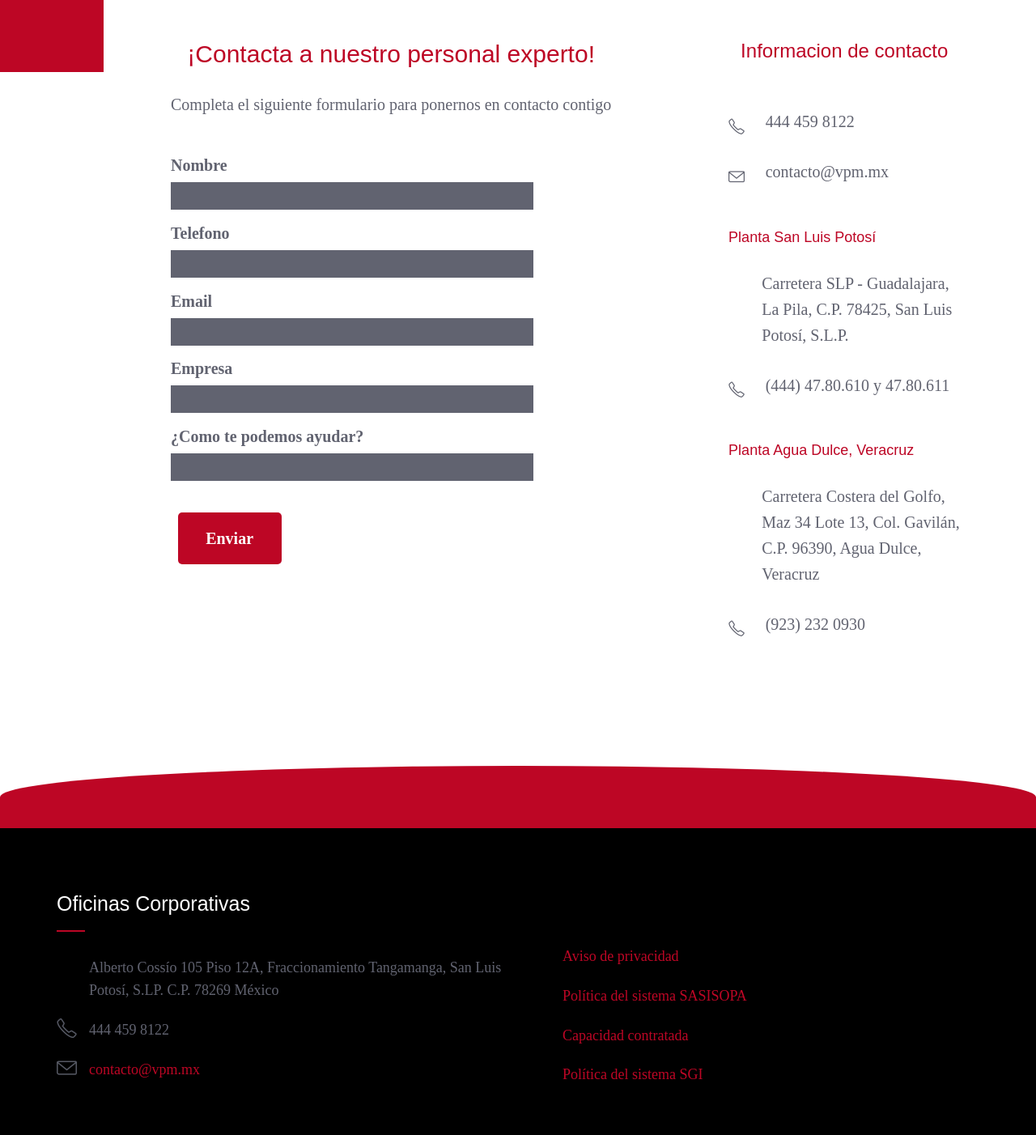
After one commit to jaundeigosl/vpm-landing-page, a PHP site: page /pages/contactanos.html in a window 1280 px wide. The commit adds this page. Shown: the part 901-2303 px from the top of the page at 81% size. Run offline with PHP 8.4, Linux system fonts and the light colour scheme; some libraries are stand-ins or nearby versions; some web fonts are replaced.

Commit message:
contactanos section

```diff
--- a/css/style.css
+++ b/css/style.css
@@ -120,6 +120,11 @@ h1, h2, h3, h4, h5, h6 {
   text-align: center;
   align-content: center;
 }
+
+#fh5co-header #navbar li a span:hover{
+  color:white;
+}
+
 @media screen and (max-width: 992px) {
   #fh5co-header #navbar li a {
     padding-left: 10px !important;
--- a/js/main.js
+++ b/js/main.js
@@ -65,32 +65,10 @@
 	// Reflect scrolling in navigation
 	var navActive = function(section) {
 
-		var $el = $('#navbar > ul');
-		$el.find('li').removeClass('active');
-
-
 	};
 
 	var navigationSection = function() {
 
-		var $section = $('section[data-section]');
-
-		$section.waypoint(function(direction) {
-
-		  	if (direction === 'down') {
-		    	navActive($(this.element).data('section'));
-		  	}
-		}, {
-	  		offset: '150px'
-		});
-
-		$section.waypoint(function(direction) {
-		  	if (direction === 'up') {
-		    	navActive($(this.element).data('section'));
-		  	}
-		}, {
-		  	offset: function() { return -$(this.element).height() + 155; }
-		});
 
 	};
 
--- /dev/null
+++ b/pages/contactanos.css
@@ -0,0 +1,149 @@
+#fh5co-home .text-inner h2{
+    color: white !important;
+}
+
+#fondo{
+    padding-top: 4vw;
+    opacity: 0.85;
+}
+
+#formulario-contacto{
+    width: 100%;
+    height:80vw;
+    padding-top: 4vw;
+    background-color: white;
+    position: relative;
+}
+
+#espacio-blanco{
+    position: absolute;
+    width: 10vw;
+    height: 10vw;
+    background-color: #BD0625;
+    top: -3vw;
+}
+
+
+#espacio-blanco-fondo{
+    position: absolute;
+    width: 100%;
+    height: 6vw;
+    background-color: #BD0625;
+    top: 74vw;
+    left: 0;
+    border-top-left-radius: 50%;
+    border-top-right-radius: 50%;
+}
+
+
+#formulario-contacto .col-lg-8{
+    padding-left: 10vw;
+    margin-bottom: 10vw;
+    text-align: center;
+}
+
+#formulario-contacto .col-lg-3{
+    padding-left: 2vw;
+}
+
+#formulario-contacto .col-lg-3 .row h3{
+    padding-left: 4vw;
+}
+
+#formulario-contacto .col-lg-3 .row .bar{
+    width: 5vw;
+    border-bottom: solid white 0.2vw;
+    margin-left: 4vw;
+}
+
+.contacto{
+    padding-left: 4vw;
+    padding-top: 2vw;
+}
+
+.contacto-container{
+    display: flex;
+    align-items: center;
+}
+
+.contacto-container i{
+    padding-bottom: 1.5vw;
+    margin-right: 2vw;
+}
+
+.campo-contacto {
+    margin-top: 1vw;
+    margin-bottom: 1vw;
+    text-align: start;
+    padding-left: 10vw;
+}
+
+.campo-contacto input{
+    width: 35vw;
+    color: white;
+    border:0;
+    background-color: #616370;
+}
+
+#boton-fila {
+    display: flex;
+    justify-content: start;
+    padding-left: 9.5vw;
+
+}
+
+button{
+    margin-top:2vw;
+    background-color: #BD0625;
+    color:white;
+    width: 10vw;
+    height: 5vw;
+    font-weight: 800;
+    border-radius: 0.5rem;
+    border:0;
+}
+
+button:hover{
+    transform: transition all 0.3 ease;
+    background-color: #3FA52A;
+    color: black;
+}
+
+@media screen and (max-width: 1200px){
+    #formulario-contacto{
+        height: 125vw;
+    }
+    #formulario-contacto .col-lg-8{
+        padding-left: 5vw;
+        padding-right: 5vw;
+    }
+
+    .campo-contacto {
+    text-align: center;
+    padding-left: 0vw;
+}
+
+    #boton-fila {
+    display: flex;
+    justify-content: center;
+    padding-right: 34vw;
+
+}
+
+#espacio-blanco-fondo{
+
+    top: 120vw;
+
+}
+}
+@media screen and (max-width: 1100px){
+#formulario-contacto{
+        height: 140vw;
+    }
+    #espacio-blanco-fondo{
+
+    top: 135vw;
+
+}
+
+}
--- /dev/null
+++ b/pages/contactanos.html
@@ -0,0 +1,255 @@
+<!DOCTYPE html>
+<html class="no-js">
+	<head>
+	<meta charset="utf-8">
+	<meta http-equiv="X-UA-Compatible" content="IE=edge">
+	<title>VPM &mdash; Gas Natural</title>
+	<meta name="viewport" content="width=device-width, initial-scale=1">
+	<meta name="description" content="VPM Empresa de Gas Natural" />
+	<meta name="keywords" content="free html5, free template, free bootstrap, html5, css3, mobile first, responsive" />
+	<meta name="author" content="FreeHTML5.cO" />
+
+	<!-- Place favicon.ico and apple-touch-icon.png in the root directory -->
+	<link rel="shortcut icon" href="favicon.ico">
+
+	<link href="https://fonts.googleapis.com/css?family=Open+Sans:400,700|Prata" rel="stylesheet">
+
+	<!-- Animate.css -->
+	<link rel="stylesheet" href="../css/animate.css">
+	<!-- Icomoon Icon Fonts-->
+	<link rel="stylesheet" href="../css/icomoon.css">
+	<!-- Simple Line Icons -->
+	<link rel="stylesheet" href="../css/simple-line-icons.css">
+	<!-- Bootstrap  -->
+	<link rel="stylesheet" href="../css/bootstrap.css">
+	<!-- Owl Carousel  -->
+	<link rel="stylesheet" href="../css/owl.carousel.min.css">
+	<link rel="stylesheet" href="../css/owl.theme.default.min.css">
+	<!-- Style -->
+	<link rel="stylesheet" href="../css/style.css">
+    <link rel="stylesheet" href="contactanos.css">
+
+	<!-- Modernizr JS -->
+	<script src="js/modernizr-2.6.2.min.js"></script>
+
+	</head>
+
+	<body>
+	<header role="banner" id="fh5co-header">
+
+		<nav class="navbar navbar-default">
+			<div class="container">
+				<div class="navbar-header">
+					<!-- Mobile Toggle Menu Button -->
+					<a href="#" class="js-fh5co-nav-toggle fh5co-nav-toggle" data-toggle="collapse" data-target="#navbar" aria-expanded="false" aria-controls="navbar"><i></i></a>
+					<a class="navbar-brand" href="index.html"><img id="navbar-logo" src="../images/vpm logo.png"></a>
+				</div>
+
+				<div id="navbar" class="navbar-collapse collapse">
+					<ul class="nav navbar-nav navbar-right">
+						<li><a href="../index.html"><span>Home</span></a></li>
+						<li><a href=""><span>Quienes Somos</span></a></li>
+						<li><a href=""><span>Como lo hacemos</span></a></li>
+						<li><a href=""><span>Beneficios</span></a></li>
+						<li><a href=""><span>Clientes y Alianzas</span></a></li>
+						<li><a href=""><span>Infraestructura</span></a></li>
+						<li><a href=""><span>Bolsa de Trabajo</span></a></li>
+						<li><a href="contactanos.html"><span>Contactanos</span></a></li>
+					</ul>
+				</div>
+			</div>
+		</nav>
+
+	</header>
+
+	<section id="fh5co-home" data-section="home" style="background-image: url(images/full_image_3.jpg);" data-stellar-background-ratio="0.5">
+		<div class="overlay">
+			<!-- <video muted autoplay loop preload="auto" src="video/HD - Drone YPM.mp4"> </video> -->
+			<img id="fondo" src="../images/YPM-SESION-09218 GPS.jpg">
+		</div>
+
+		<div class="container">
+			<div class="text-wrap">
+				<div class="text-inner">
+					<div class="row">
+						<div class="col-md-10 col-md-offset-1 to-animate">
+							<h1>Contactanos</h1>
+							<h2 id="subtitulo">Atencion al cliente personalizada para tus necesidades</h2>
+						</div>
+					</div>
+				</div>
+			</div>
+		</div>
+	</section>
+
+    <section id="formulario-contacto">
+        <div id="espacio-blanco">
+
+        </div>
+        <div class="col-lg-8">
+            <div class="row">
+                <h2>¡Contacta a nuestro personal experto!</h2>
+            </div>
+            <div class="row">
+                <p>Completa el siguiente formulario para ponernos en contacto contigo</p>
+            </div>
+            <div class="row">
+                <form>
+                    <div class="row campo-contacto">
+                        <div class="row">
+                            <label> Nombre</label>
+                        </div>
+                        <div class="row">
+                            <input type="text">
+                        </div>
+                    </div>
+
+                    <div class="row campo-contacto">
+                        <div class="row">
+                            <label>Telefono</label>
+                        </div>
+                        <div class="row">
+                            <input type="text">
+                        </div>
+                    </div>
+
+                    <div class="row campo-contacto">
+                        <div class="row">
+                            <label>Email</label>
+                        </div>
+                        <div class="row">
+                            <input type="text">
+                        </div>
+                    </div>
+
+                    <div class="row campo-contacto">
+                        <div class="row">
+                            <label> Empresa</label>
+                        </div>
+                        <div class="row">
+                            <input type="text">
+                        </div>
+                    </div>
+
+                    <div class="row campo-contacto">
+                        <div class="row">
+                            <label> ¿Como te podemos ayudar?</label>
+                        </div>
+                        <div class="row">
+                            <input type="text">
+                        </div>
+                    </div>
+                    <div id="boton-fila" class="row">
+                        <button>
+                            Enviar
+                        </button>
+                    </div>
+                </form>
+            </div>
+
+        </div>
+        <div class="col-lg-3">
+            <div class="row">
+                <h3> Informacion de contacto</h3>
+                <div class="bar"></div>
+            </div>
+
+            <div class="row contacto">
+                <div class="row contacto-container">
+                    <i class="icon-phone"></i><p>444 459 8122</p>
+                </div>
+                <div class="row contacto-container">
+                    <i class="icon-envelope"></i><p>contacto@vpm.mx</p>
+                </div>
+            </div>
+
+            <div class="row contacto">
+                <div class="row">
+                    <h4>Planta San Luis Potosí </h4>
+                </div>
+                <div class="row contacto-container">
+                    <i class="icon-map-marker"></i><p>Carretera SLP - Guadalajara, La Pila, C.P. 78425, San Luis Potosí, S.L.P.</p>
+                </div>
+                 <div class="row contacto-container">
+                    <i class="icon-phone"></i><p> (444) 47.80.610 y 47.80.611</p>
+                </div>
+            </div>
+
+            <div class="row contacto">
+                <div class="row">
+                    <h4> Planta Agua Dulce, Veracruz</h4>
+                </div>
+                <div class="row contacto-container">
+                    <i class="icon-map-marker"></i><p> Carretera Costera del Golfo, Maz 34 Lote 13, Col. Gavilán, C.P. 96390, Agua Dulce, Veracruz</p>
+                </div>
+                 <div class="row contacto-container">
+                    <i class="icon-phone"></i><p> (923) 232 0930</p>
+                </div>
+            </div>
+
+
+        </div>
+
+        <div id="espacio-blanco-fondo">
+
+        </div>
+        <div id="espacio-blanco-fondo-2">
+
+        </div>
+        <div id="espacio-blanco-fondo-3">
+
+        </div>
+        <div id="espacio-blanco-fondo-4">
+
+        </div>
+    </section>
+
+
+
+	<footer id="fh5co-footer" data-section="contact" role="contentinfo">
+		<div class="container">
+			<div class="row">
+
+				<div class="col-md-6 to-animate">
+					<h2 class="section-title">Oficinas Corporativas</h2>
+					<ul class="contact-info">
+						<li><i class="icon-map-marker"></i>Alberto Cossío 105 Piso 12A, Fraccionamiento Tangamanga, San Luis Potosí, S.LP. C.P. 78269 México</li>
+						<li><i class="icon-phone"></i>444 459 8122</li>
+						<li><i class="icon-envelope"></i><a href="#">contacto@vpm.mx</a></li>
+					</ul>
+				</div>
+
+				<div id="documentos" class="col-md-6 to-animate">
+					<ul class="contact-info">
+						<li><a>Aviso de privacidad</a></li>
+						<li><a>Política del sistema SASISOPA </a></li>
+						<li><a>Capacidad contratada</a></li>
+						<li><a>Política del sistema SGI</a></li>
+					</ul>
+				</div>
+
+			</div>
+		</div>
+	</footer>
+
+
+	<!-- jQuery -->
+	<script src="../js/jquery.min.js"></script>
+	<!-- jQuery Easing -->
+	<script src="../js/jquery.easing.1.3.js"></script>
+	<!-- Bootstrap -->
+	<script src="../js/bootstrap.min.js"></script>
+	<!-- Waypoints -->
+	<script src="../js/jquery.waypoints.min.js"></script>
+	<!-- Stellar Parallax -->
+	<script src="../js/jquery.stellar.min.js"></script>
+	<!-- Owl Carousel -->
+	<script src="../js/owl.carousel.min.js"></script>
+	<!-- Google Map -->
+	<script src="https://maps.googleapis.com/maps/api/js?key=AIzaSyCefOgb1ZWqYtj7raVSmN4PL2WkTrc-KyA&sensor=false"></script>
+	<script src="../js/google_map.js"></script>
+	<!-- Main JS (Do not remove) -->
+	<script src="../js/main.js"></script>
+
+	</body>
+</html>
```
Also changed, not shown: index.html (+8 -8 lines), 1 other file.
